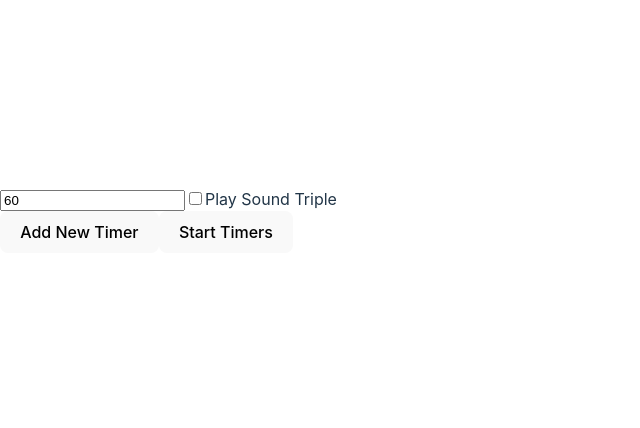
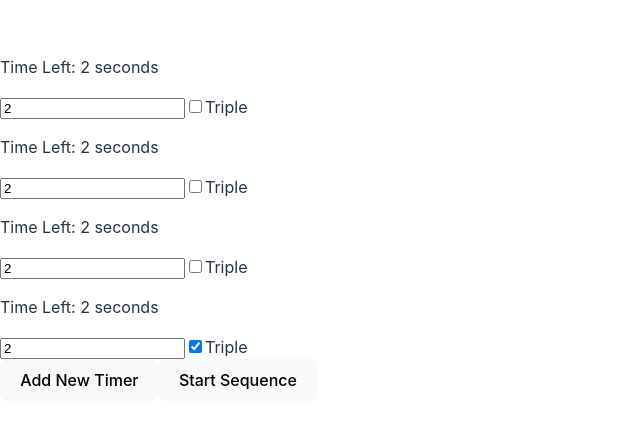
Before and after one commit to arejensen/meditation_timer, a React (Vite) app: page / in a window 1280 px wide. Shown: the part 180-608 px from the top of the page, without its empty margins (0-640 px from the left). Built offline with nearby package versions, Linux system fonts and the light colour scheme.

Commit message:
Most stuff seems to be working, except playing thrice broke; fixing

```diff
--- a/src/App.tsx
+++ b/src/App.tsx
@@ -1,73 +1,69 @@
 import React, { useState } from 'react';
 import Timer from './components/Timer';
-import alarmSound from './assets/gong.mp3'; // Adjust this path as needed
+import alarmSound from './assets/gong.mp3';
 
 const App = () => {
   const [timers, setTimers] = useState([
-    { id: 1, initialTime: 60, triple: false },
+    { id: 1, initialTime: 2, triple: false },
+    { id: 2, initialTime: 2, triple: false },
+    { id: 3, initialTime: 2, triple: false },
+    { id: 4, initialTime: 2, triple: true },
+    // ...additional timers
   ]);
-  const [activeTimerId, setActiveTimerId] = useState<number | null>(null);
+  const [activeTimerIndex, setActiveTimerIndex] = useState<number | null>(null);
 
   const startSequence = () => {
-    setActiveTimerId(timers[0]?.id || null);
+    setActiveTimerIndex(0);
   };
 
-  const handleTimerFinish = (id: number) => {
-    const currentTimerIndex = timers.findIndex(timer => timer.id === id);
-    const nextTimer = timers[currentTimerIndex + 1];
-    if (nextTimer) {
-      setActiveTimerId(nextTimer.id);
-    } else {
-      setActiveTimerId(null); // Sequence finished
-    }
+  const handleTimerFinish = () => {
+    setActiveTimerIndex(prevIndex =>
+      prevIndex !== null && prevIndex < timers.length - 1 ? prevIndex + 1 : null
+    );
   };
 
   const addTimer = () => {
-    const newId = timers.length > 0 ? Math.max(...timers.map(t => t.id)) + 1 : 1;
+    const newId = Math.max(0, ...timers.map(timer => timer.id)) + 1;
     setTimers([...timers, { id: newId, initialTime: 60, triple: false }]);
   };
 
-  const updateTimer = (id: number, field: string, value: number | boolean) => {
-    setTimers(timers.map(timer => {
-      if (timer.id === id) {
-        return { ...timer, [field]: value };
-      }
-      return timer;
-    }));
+  const updateTimerConfig = (id: number, field: keyof typeof timers[0], value: number | boolean) => {
+    setTimers(timers.map(timer => timer.id === id ? { ...timer, [field]: value } : timer));
   };
 
   return (
     <div className="App">
-      {timers.map((timer) => (
+      {timers.map((timer, index) => (
         <div key={timer.id}>
           <Timer
+            alarmSound={alarmSound}
+            isActive={index === activeTimerIndex}
+            onTimerFinish={handleTimerFinish}
             initialTime={timer.initialTime}
             triple={timer.triple}
-            alarmSound={alarmSound}
-            isActive={timer.id === activeTimerId}
-            onTimerFinish={() => handleTimerFinish(timer.id)}
           />
+          <div>
             <input
               type="number"
+              min="1"
               value={timer.initialTime}
-            onChange={(e) => updateTimer(timer.id, 'initialTime', Number(e.target.value))}
-            disabled={activeTimerId !== null}
+              onChange={(e) => updateTimerConfig(timer.id, 'initialTime', Math.max(1, Number(e.target.value)))}
+              disabled={activeTimerIndex !== null}
             />
             <label>
               <input
                 type="checkbox"
                 checked={timer.triple}
-              onChange={(e) => updateTimer(timer.id, 'triple', e.target.checked)}
-              disabled={activeTimerId !== null}
+                onChange={(e) => updateTimerConfig(timer.id, 'triple', e.target.checked)}
+                disabled={activeTimerIndex !== null}
               />
-            Play Sound Triple
+              Triple
             </label>
           </div>
+        </div>
       ))}
-      <button onClick={addTimer} disabled={activeTimerId !== null}>Add New Timer</button>
-      {activeTimerId === null && (
-        <button onClick={startSequence}>Start Timers</button>
-      )}
+      <button onClick={addTimer} disabled={activeTimerIndex !== null}>Add New Timer</button>
+      <button onClick={startSequence} disabled={activeTimerIndex !== null}>Start Sequence</button>
     </div>
   );
 };
--- a/src/components/Timer.tsx
+++ b/src/components/Timer.tsx
@@ -1,4 +1,4 @@
-import React, { useEffect, useState, useRef } from 'react';
+import React, { useEffect, useState } from 'react';
 
 type TimerProps = {
   initialTime: number;
@@ -10,49 +10,50 @@ type TimerProps = {
 
 const Timer: React.FC<TimerProps> = ({ initialTime, triple, alarmSound, isActive, onTimerFinish }) => {
   const [timeLeft, setTimeLeft] = useState(initialTime);
-  const [playCount, setPlayCount] = useState(0);
-  const timeLeftRef = useRef(timeLeft);
-  timeLeftRef.current = timeLeft; // Update ref value whenever timeLeft changes
 
   useEffect(() => {
-    if (isActive) {
-      setTimeLeft(initialTime);
-      setPlayCount(0);
+    if (!isActive) {
+      setTimeLeft(initialTime); // Reset the timer whenever it becomes inactive
+      return;
     }
-  }, [isActive, initialTime]);
 
-  useEffect(() => {
-    if (!isActive || timeLeft <= 0) return;
+    const interval = isActive && timeLeft > 0
+      ? setInterval(() => setTimeLeft(t => t - 1), 1000)
+      : null;
 
-    const interval = setInterval(() => {
-      setTimeLeft(t => t - 1);
-    }, 1000);
-
-    return () => clearInterval(interval);
-  }, [isActive, timeLeft]);
-
-  useEffect(() => {
-    if (timeLeft === 0 && isActive) {
-      setPlayCount(triple ? 3 : 1);
-    }
-  }, [timeLeft, isActive, triple]);
-
-  useEffect(() => {
-    if (playCount > 0) {
+    const playSound = () => {
       const audio = new Audio(alarmSound);
       audio.play().then(() => {
-        setTimeout(() => setPlayCount(playCount - 1), 3500);
+        if (triple) {
+          let playCount = 1;
+          const interval = setInterval(() => {
+            playCount++;
+            audio.play();
+            if (playCount >= 3) {
+              clearInterval(interval);
+              onTimerFinish();
+            }
+          }, 3500);
+        } else {
+          onTimerFinish();
+        }
       }).catch(e => console.error('Error playing sound:', e));
-    } else if (playCount === 0 && timeLeftRef.current === 0) {
-      onTimerFinish();
+    };
+
+
+    if (timeLeft === 0) {
+      playSound(); // Play the sound when the countdown reaches zero
     }
-  }, [playCount, alarmSound, onTimerFinish]);
 
-  if (!isActive) return null;
+    return () => {
+      if (interval) clearInterval(interval);
+    };
+  }, [isActive, timeLeft, initialTime]);
+
 
   return (
     <div>
-      <p>Time Left: {timeLeft} seconds</p>
+      <p>Time Left: {isActive ? timeLeft : initialTime} seconds</p>
     </div>
   );
 };
```
Lines whose indentation alone changed are shown as unchanged.
